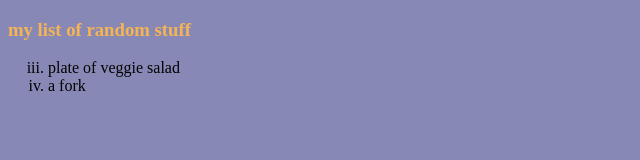
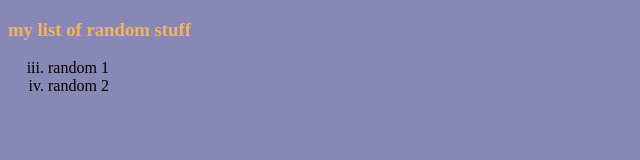
Before and after one commit to damianxmalek/task-personalsite1, a plain HTML site: page listofrandomstuff.html in a window 1280 px wide. Shown: the whole page, without its empty margins (0-640 px from the left). Drawn offline with Linux system fonts and the light colour scheme.

Commit message:
Update listofrandomstuff.html

```diff
--- a/listofrandomstuff.html
+++ b/listofrandomstuff.html
@@ -8,8 +8,8 @@
   <body>
     <h3>my list of random stuff</h3>
     <ol type="i" start="3">
-      <li>plate of veggie salad</li>
-      <li>a fork</li>
+      <li>random 1</li>
+      <li>random 2</li>
     </ol>
   </body>
 </html>
```
